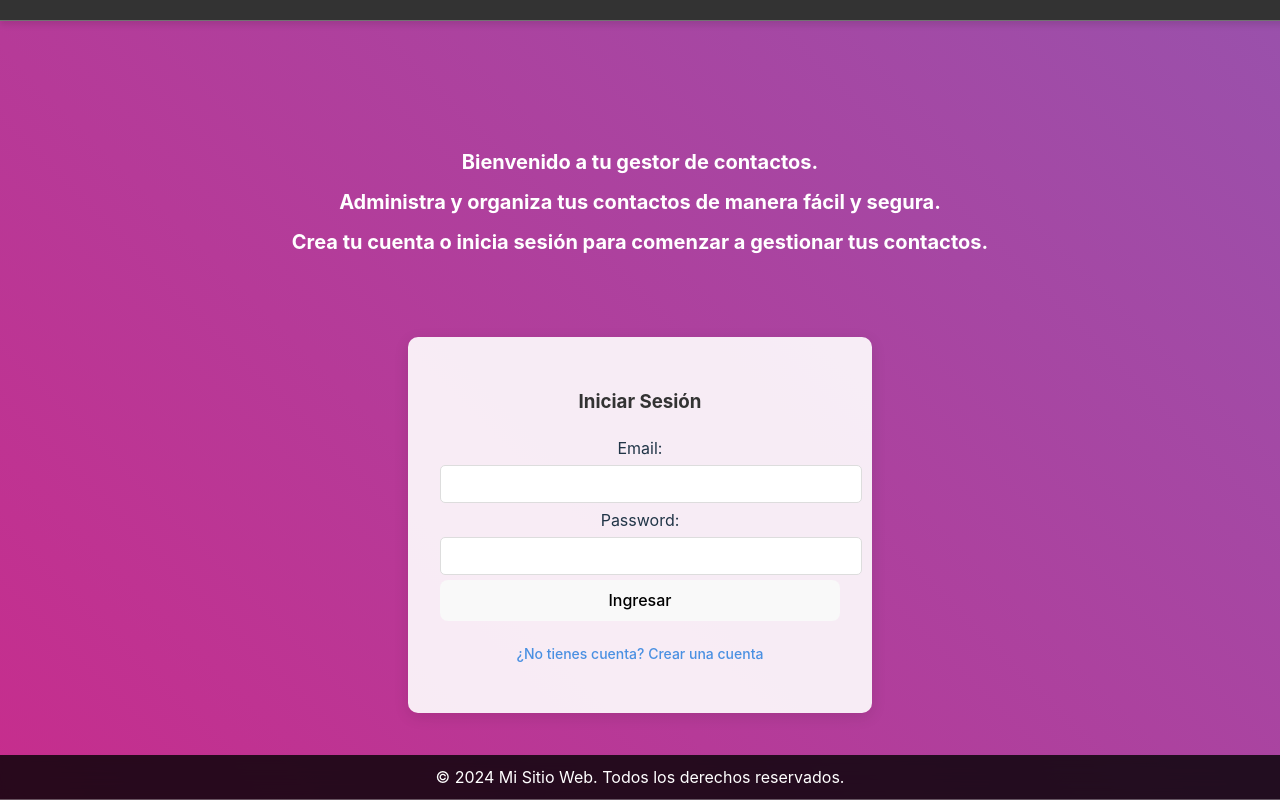
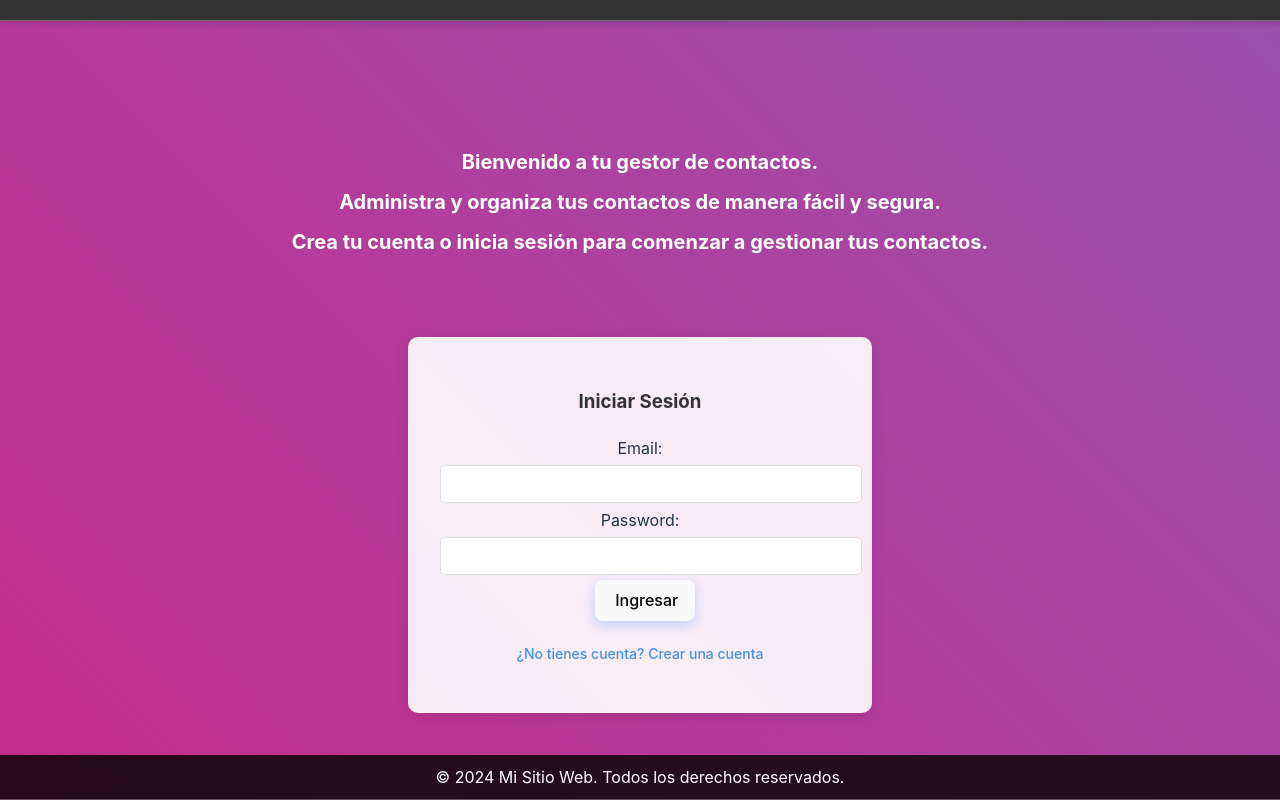
Before and after one commit to 325Mary/RegistroBackend, a React (Vite) app: page / in a window 1280 px wide. Built offline with nearby package versions, Linux system fonts and the light colour scheme.

Commit message:
css button

```diff
--- a/src/components/Landing/Landig.css
+++ b/src/components/Landing/Landig.css
@@ -106,14 +106,18 @@ input:focus {
 
 button {
   width: 100%;
-  padding: 10px;
-  background-color: #4a90e2;
+  padding: 12px;
+  background-color: #3a8dff;
+  color: black;
   border: none;
-  border-radius: 5px;
-  color: white;
+  border-radius: 6px;
+  cursor: pointer;
   font-size: 16px;
-  cursor: pointer;
+  font-weight: bold;
   transition: background-color 0.3s ease;
+  box-shadow: 0 4px 12px rgba(58, 141, 255, 0.3);
+  width: 100px;
+  margin-left: 10px;
 }
 
 button:hover {
```
